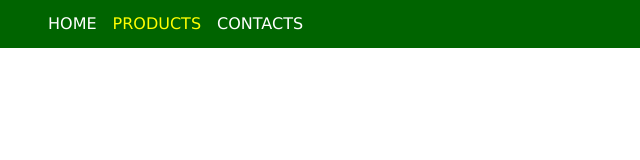
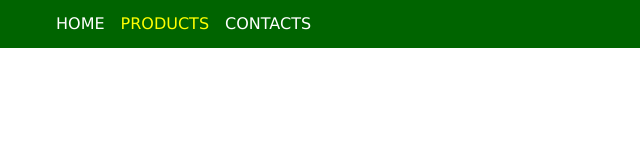
Before and after one commit to Kozlovska-Yulya/Preprocessors, a plain HTML site: page home-task-1/index.html in a window 1280 px wide. Shown: the full height of the page, 0-640 px from the left. Drawn offline with nearby package versions, Linux system fonts and the light colour scheme.

Commit message:
corrected padding for .menu

```diff
--- a/home-task-1/styles.css
+++ b/home-task-1/styles.css
@@ -5,8 +5,10 @@
 }
 
 .menu {
+  padding: 0;
   margin-left: 3em;
-  margin: 0;
+  margin-top: 0;
+  margin-bottom: 0;
   text-transform: uppercase;
   display: flex;
   list-style-type: none;
```
